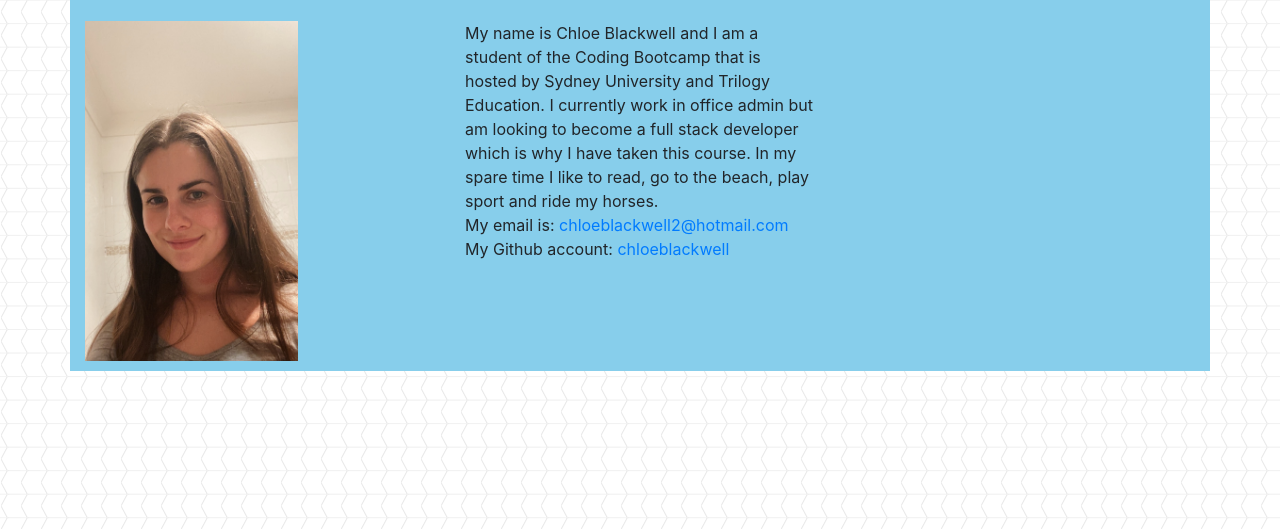
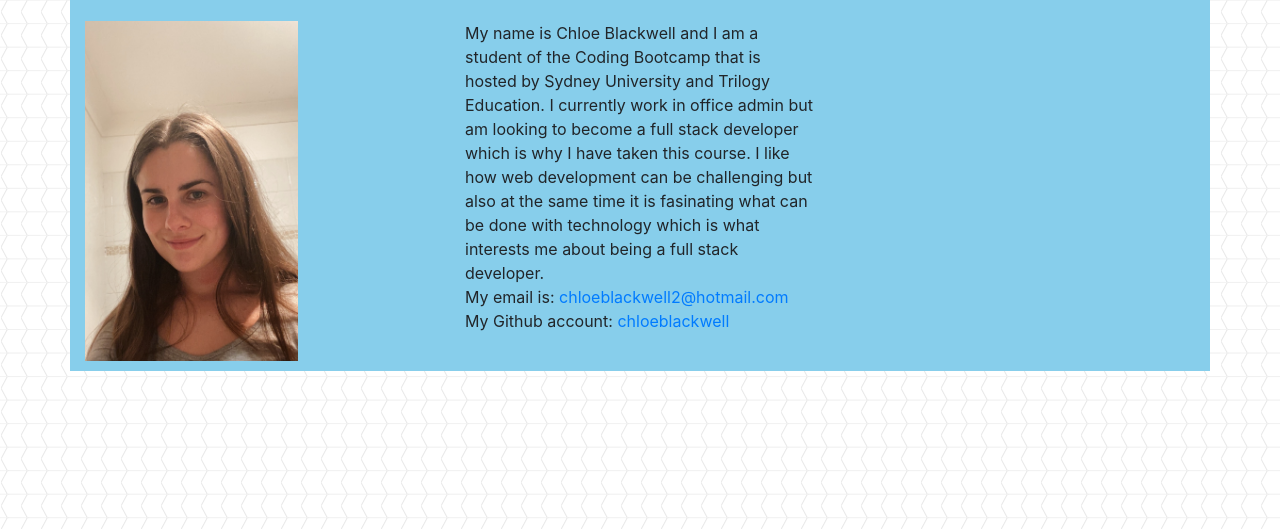
Before and after one commit to chloeblackwell/Responsive-Portfolio-Task, a plain HTML site: page index.html in a window 1280 px wide. Shown: the part 271-800 px from the top of the page. Drawn offline with nearby package versions, Linux system fonts and the light colour scheme.

Commit message:
Changed index file

```diff
--- a/index.html
+++ b/index.html
@@ -59,7 +59,7 @@
             </section>
             <section class="col-sm-4">
               <p>
-                My name is Chloe Blackwell and I am a student of the Coding Bootcamp that is hosted by Sydney University and Trilogy Education. I currently work in office admin but am looking to become a full stack developer which is why I have taken this course. In my spare time I like to read, go to the beach, play sport and ride my horses.
+                My name is Chloe Blackwell and I am a student of the Coding Bootcamp that is hosted by Sydney University and Trilogy Education. I currently work in office admin but am looking to become a full stack developer which is why I have taken this course. I like how web development can be challenging but also at the same time it is fasinating what can be done with technology which is what interests me about being a full stack developer.
               <br>
                 My email is: <a href="chloeblackwell2@hotmail.com">chloeblackwell2@hotmail.com</a>
               <br>
@@ -72,8 +72,4 @@
 
   </body>
 
-  <footer>
-
-  </footer>
-
 </html>
```
